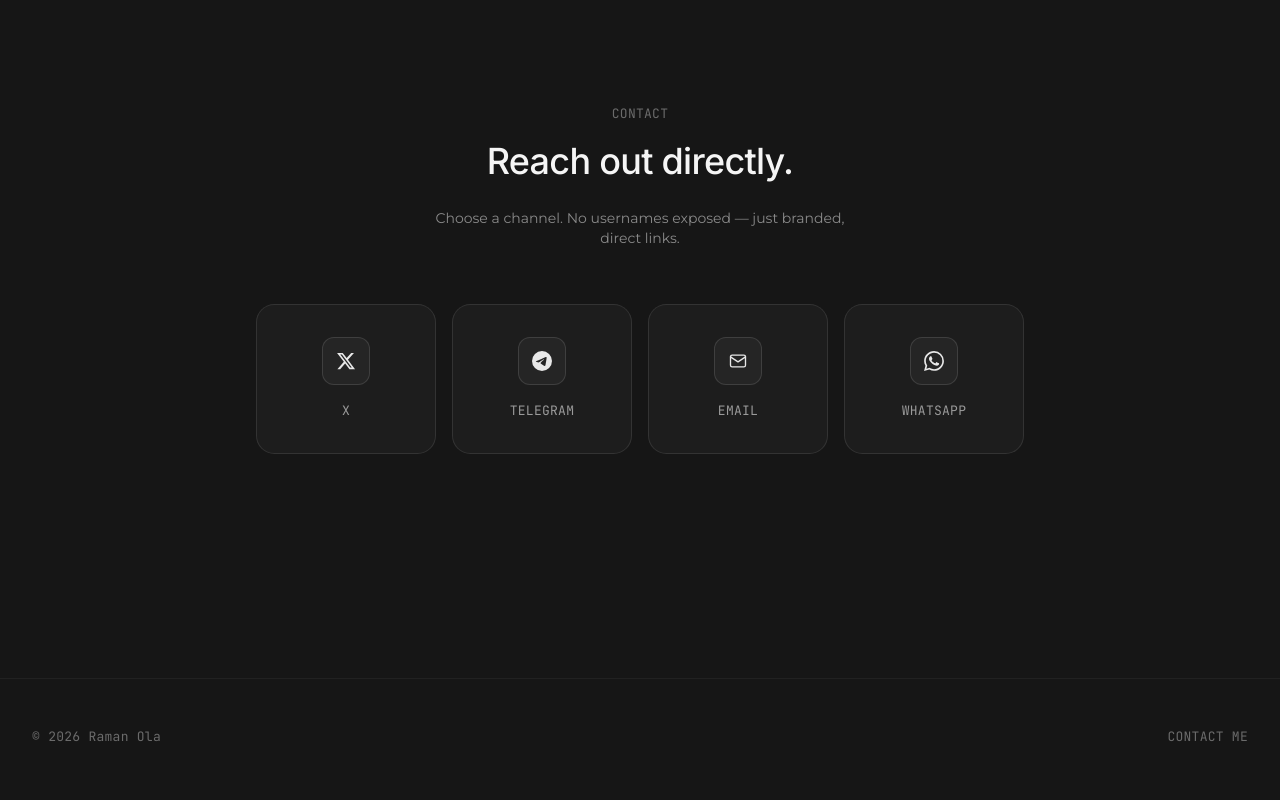
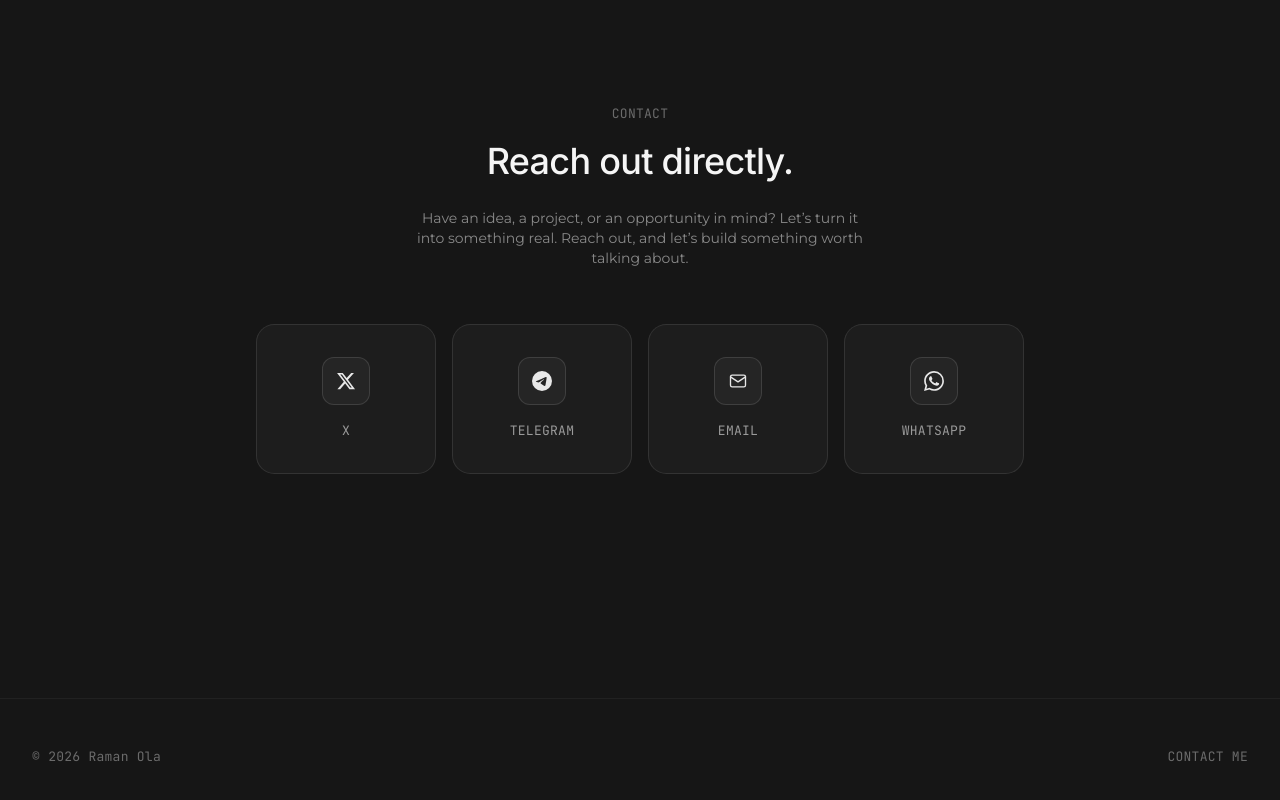
Before and after one commit to aramanola197-png/myportfolio, a Next.js app: page / in a window 1280 px wide. Shown: the part 4547-5347 px from the top of the page. Built offline with nearby package versions, Linux system fonts and the light colour scheme.

Commit message:
Revise contact section message
Updated contact section text to encourage collaboration.

```diff
--- a/src/app/page.tsx
+++ b/src/app/page.tsx
@@ -162,8 +162,7 @@ export default function HomePage() {
           <p className="mono text-[11px] tracking-[0.2em] text-[#6b6b6b] uppercase mb-4 text-center">Contact</p>
           <h2 className="heading text-3xl sm:text-4xl text-[#f5f5f5] mb-6 text-center leading-tight">Reach out directly.</h2>
           <p className="text-center text-[#8a8a8a] text-sm mb-14 max-w-md mx-auto">
-            Choose a channel. No usernames exposed — just branded, direct links.
-          </p>
+            Have an idea, a project, or an opportunity in mind? Let’s turn it into something real. Reach out, and let’s build something worth talking about.       </p>
 
           <div className="grid grid-cols-2 sm:grid-cols-4 gap-4">
             {/* X */}
```
